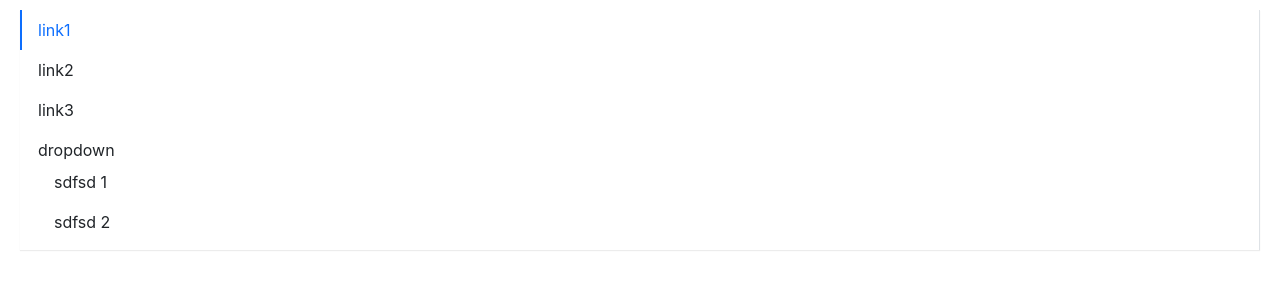
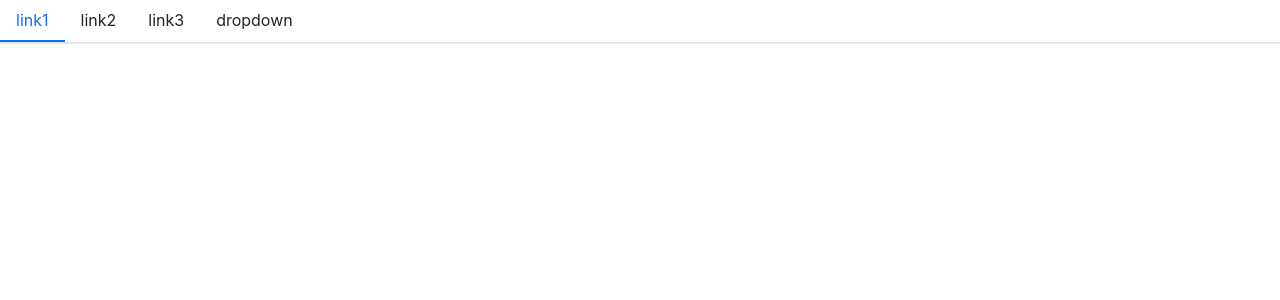
Before and after one commit to cym2050/hummer-ui, a React (Create React App) app: page / in a window 1280 px wide. Shown: the top 300 px of the page. Built offline with nearby package versions, Linux system fonts and the light colour scheme.

Commit message:
完成下拉菜单点击打开关闭

```diff
--- a/src/App.tsx
+++ b/src/App.tsx
@@ -7,7 +7,7 @@ function App() {
   return (
     <div className="App">
       <header className="App-header">
-        <Menu mode='vertical'>
+        <Menu>
             <MenuItem disabled>
               link1
             </MenuItem>
--- a/src/components/Menu/_style.scss
+++ b/src/components/Menu/_style.scss
@@ -52,7 +52,7 @@
   }
 }
 .submenu {
-  //display: none;
+  display: none;
   list-style:none;
   padding-left: 0;
   white-space: nowrap;
@@ -68,7 +68,7 @@
   }
 }
 .submenu.menu-opened {
-  //display: block;
+  display: block;
 }
 
 .menu-horizontal {
--- a/src/components/Menu/subMenu.tsx
+++ b/src/components/Menu/subMenu.tsx
@@ -11,12 +11,16 @@ export interface SubMenuPops {
 }
 
 const SubMenu: React.FC<SubMenuPops> = (props) => {
+  const [ menuOpen, setOpen ] = useState(false)
   const { index, title, className, children } = props
   const context = useContext(MenuContext)
   const classes = classNames('menu-item submenu-item', className, {
      'is-active': context.index === index
   })
   const renderChildren = () => {
+    const subMenuClasses = classNames('submenu', {
+      'menu-opened': menuOpen
+    })
     const childComponent = React.Children.map(children, (child, i) => {
       const childElement = child as FunctionComponentElement<MenuItemProps>
       if (childElement.type.displayName === 'MenuItem') {
@@ -26,14 +30,20 @@ const SubMenu: React.FC<SubMenuPops> = (props) => {
       }
     })
     return (
-      <ul className='submenu'>
+      <ul className={subMenuClasses}>
         {childComponent}
       </ul>
     )
   }
+
+  const handleClick = (e: React.MouseEvent) => {
+    e.preventDefault()
+    setOpen(!menuOpen)
+  }
+
   return (
     <li key={index} className={classes}>
-      <div>
+      <div onClick={handleClick}>
         {title}
       </div>
       {renderChildren()}
```
